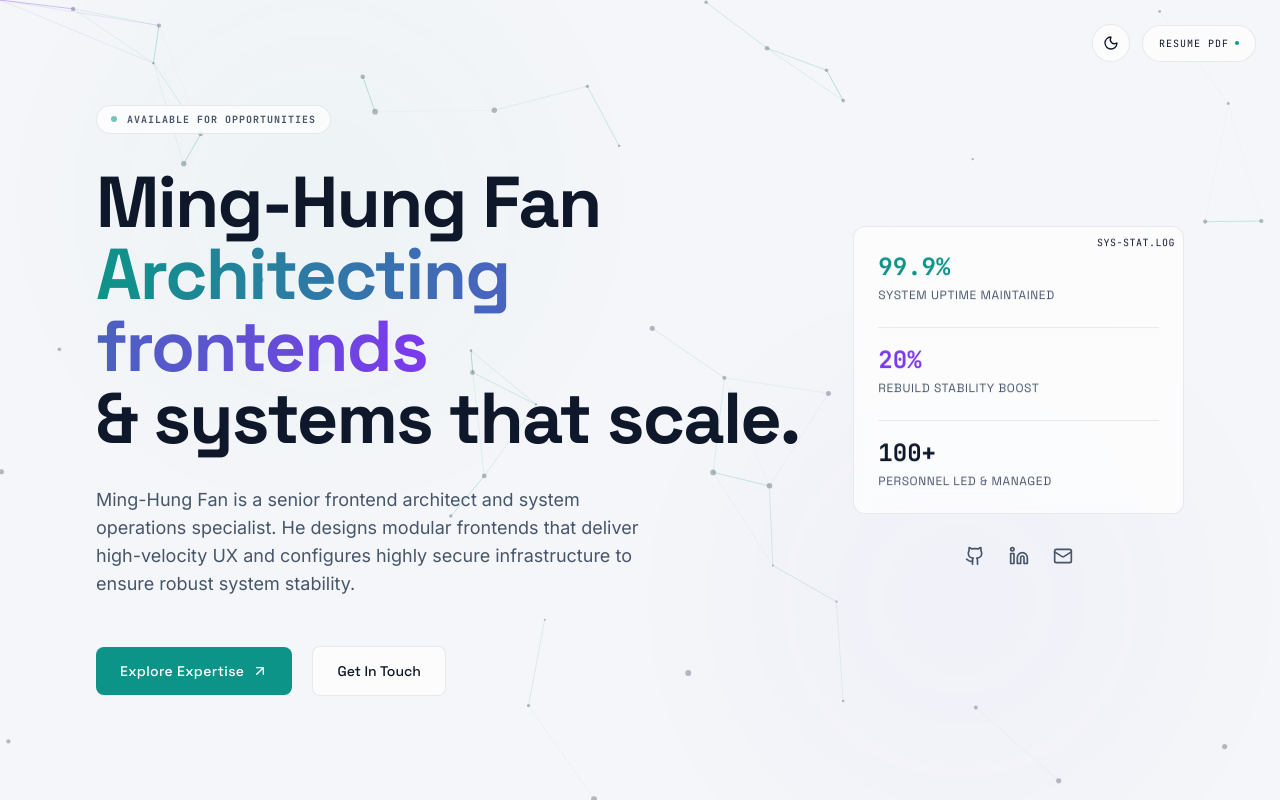
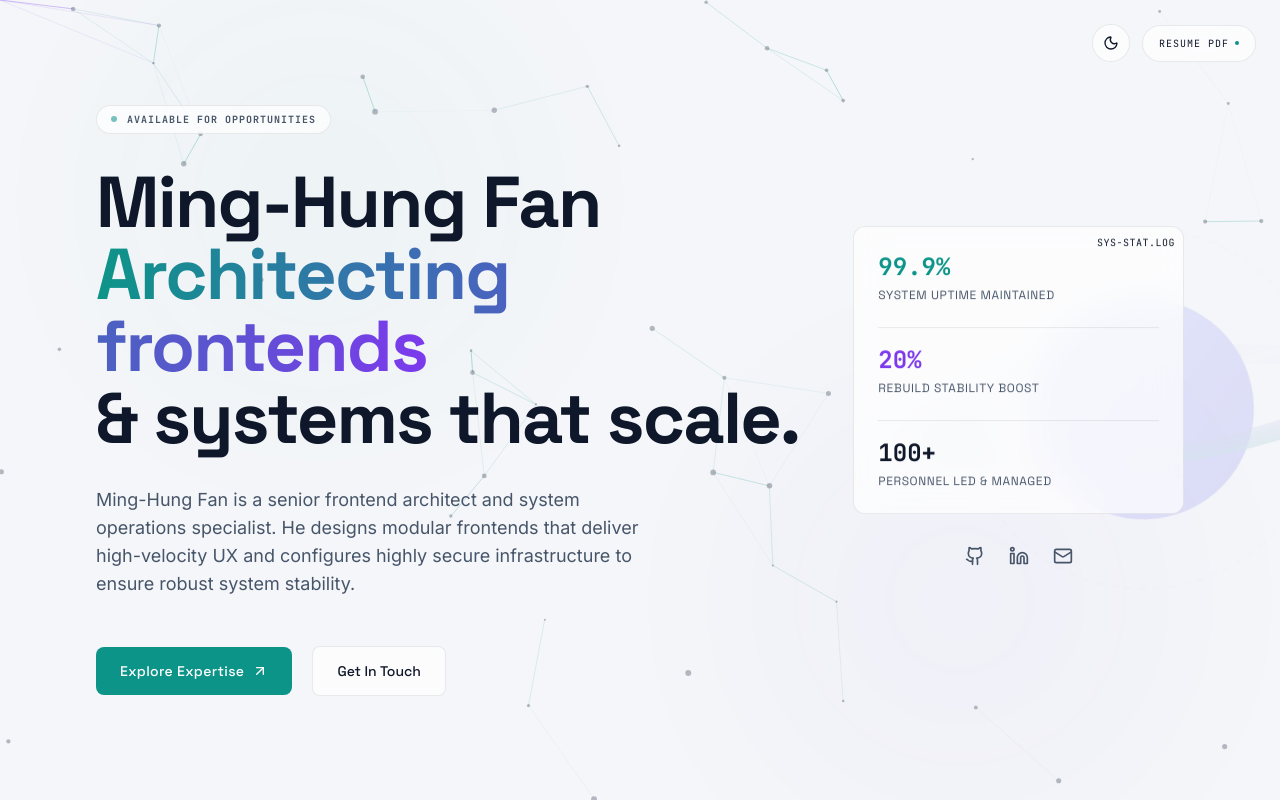
Before and after one commit to akirap3/FanStation, a React (Vite) app: page / in a window 1280 px wide. Both pictures are taken after a click on the button 1111 px from the left and 43 px from the top of the page. Shown: the top 800 px of the page. Built offline with nearby package versions, Linux system fonts and the light colour scheme.

Commit message:
feat: implement animated cosmic planet backgrounds with custom CSS variables and SVG rendering

```diff
--- a/src/App.tsx
+++ b/src/App.tsx
@@ -6,6 +6,20 @@ import Projects from './components/Projects';
 import Footer from './components/Footer';
 import ContactHud from './components/ContactHud';
 import { Sun, Moon } from 'lucide-react';
+
+interface PlanetConfig {
+  id: string;
+  size: number;
+  top: string;
+  left?: string;
+  right?: string;
+  hasRings: boolean;
+  ringAngle: number;
+  hasSatellite?: boolean;
+  gradientType: 'saturn' | 'mars' | 'neptune' | 'jupiter';
+  floatAnim: 'saturn' | 'mars';
+  spinSpeed: number;
+}
 
 export default function App() {
   const [loading, setLoading] = useState(true);
@@ -30,6 +44,67 @@ export default function App() {
     setTheme(nextTheme);
     localStorage.setItem('theme', nextTheme);
   };
+
+  const planets: PlanetConfig[] = [
+    {
+      id: 'saturn-hero',
+      size: 480,
+      top: '4%',
+      right: '-8%',
+      hasRings: true,
+      ringAngle: -15,
+      hasSatellite: true,
+      gradientType: 'saturn',
+      floatAnim: 'saturn',
+      spinSpeed: 160
+    },
+    {
+      id: 'mars-transition',
+      size: 350,
+      top: '26%',
+      left: '-7%',
+      hasRings: false,
+      ringAngle: 25,
+      gradientType: 'mars',
+      floatAnim: 'mars',
+      spinSpeed: 200
+    },
+    {
+      id: 'neptune-skills',
+      size: 420,
+      top: '48%',
+      right: '-10%',
+      hasRings: true,
+      ringAngle: 15,
+      hasSatellite: false,
+      gradientType: 'neptune',
+      floatAnim: 'saturn',
+      spinSpeed: 180
+    },
+    {
+      id: 'jupiter-projects',
+      size: 380,
+      top: '70%',
+      left: '-6%',
+      hasRings: false,
+      ringAngle: -20,
+      gradientType: 'jupiter',
+      floatAnim: 'mars',
+      spinSpeed: 220
+    },
+    {
+      id: 'saturn-footer',
+      size: 440,
+      top: '88%',
+      right: '-8%',
+      hasRings: true,
+      ringAngle: -12,
+      hasSatellite: true,
+      gradientType: 'saturn',
+      floatAnim: 'saturn',
+      spinSpeed: 150
+    }
+  ];
 
   const floatingTags = [
     'Angular 18', 'React 19', 'CCNP Certified', 'Google Gemini',
@@ -170,10 +245,125 @@ export default function App() {
         ) : (
           <motion.main
             key="main"
+            className="relative min-h-screen overflow-hidden"
             initial={{ opacity: 0 }}
             animate={{ opacity: 1 }}
             transition={{ duration: 1.2, ease: [0.16, 1, 0.3, 1] }}
           >
+            {/* Cosmic Background Layer - Large Floating Planets */}
+            <div className="absolute inset-0 w-full h-full pointer-events-none overflow-hidden z-0 select-none">
+              {planets.map((planet) => {
+                const ringGradId = `ring-grad-${planet.id}`;
+                const bodyGradId = `body-grad-${planet.id}`;
+
+                const positionStyle: React.CSSProperties = {
+                  width: `${planet.size}px`,
+                  height: `${planet.size}px`,
+                  top: planet.top,
+                  ...(planet.left ? { left: planet.left } : {}),
+                  ...(planet.right ? { right: planet.right } : {}),
+                };
+
+                return (
+                  <div
+                    key={planet.id}
+                    className={`absolute pointer-events-none select-none opacity-[0.15] dark:opacity-[0.09] ${
+                      planet.floatAnim === 'saturn' ? 'animate-float-saturn' : 'animate-float-mars'
+                    }`}
+                    style={positionStyle}
+                  >
+                    <svg
+                      viewBox="0 0 200 200"
+                      className="w-full h-full"
+                      style={{
+                        transform: `rotate(${planet.ringAngle}deg)`,
+                        animation: `spin-slow ${planet.spinSpeed}s linear infinite`
+                      }}
+                    >
+                      <defs>
+                        <linearGradient id={bodyGradId} x1="0%" y1="0%" x2="100%" y2="100%">
+                          {planet.gradientType === 'saturn' && (
+                            <>
+                              <stop offset="0%" stopColor="var(--saturn-body-start)" />
+                              <stop offset="100%" stopColor="var(--saturn-body-end)" />
+                            </>
+                          )}
+                          {planet.gradientType === 'mars' && (
+                            <>
+                              <stop offset="0%" stopColor="var(--mars-body-start)" />
+                              <stop offset="100%" stopColor="var(--mars-body-end)" />
+                            </>
+                          )}
+                          {planet.gradientType === 'neptune' && (
+                            <>
+                              <stop offset="0%" stopColor="var(--neptune-body-start)" />
+                              <stop offset="100%" stopColor="var(--neptune-body-end)" />
+                            </>
+                          )}
+                          {planet.gradientType === 'jupiter' && (
+                            <>
+                              <stop offset="0%" stopColor="var(--jupiter-body-start)" />
+                              <stop offset="100%" stopColor="var(--jupiter-body-end)" />
+                            </>
+                          )}
+                        </linearGradient>
+
+                        <linearGradient id={ringGradId} x1="0%" y1="0%" x2="100%" y2="100%">
+                          <stop offset="0%" stopColor="var(--saturn-ring-start)" stopOpacity="0.8" />
+                          <stop offset="50%" stopColor="var(--saturn-ring-mid)" stopOpacity="0.1" />
+                          <stop offset="100%" stopColor="var(--saturn-ring-end)" stopOpacity="0.8" />
+                        </linearGradient>
+                      </defs>
+
+                      {/* Back half of the ring */}
+                      {planet.hasRings && (
+                        <path
+                          d="M 10,100 A 90,20 0 0,1 190,100"
+                          fill="none"
+                          stroke={`url(#${ringGradId})`}
+                          strokeWidth="8"
+                          strokeLinecap="round"
+                          opacity="0.35"
+                        />
+                      )}
+
+                      {/* Planet sphere */}
+                      <circle cx="100" cy="100" r="46" fill={`url(#${bodyGradId})`} />
+
+                      {/* Topographic details */}
+                      {(planet.gradientType === 'mars' || planet.gradientType === 'jupiter') && (
+                        <>
+                          <path d="M 58,70 Q 100,77 142,70" fill="none" stroke="var(--mars-stripe)" strokeWidth="1.8" opacity="0.3" strokeLinecap="round" />
+                          <path d="M 54,100 Q 100,109 146,100" fill="none" stroke="var(--mars-stripe)" strokeWidth="2.2" opacity="0.25" strokeLinecap="round" />
+                          <path d="M 58,130 Q 100,137 142,130" fill="none" stroke="var(--mars-stripe)" strokeWidth="1.5" opacity="0.3" strokeLinecap="round" />
+                        </>
+                      )}
+
+                      {/* Front half of the ring */}
+                      {planet.hasRings && (
+                        <path
+                          d="M 190,100 A 90,20 0 0,1 10,100"
+                          fill="none"
+                          stroke={`url(#${ringGradId})`}
+                          strokeWidth="8"
+                          strokeLinecap="round"
+                        />
+                      )}
+
+                      {/* Satellite Orbit Dot */}
+                      {planet.hasSatellite && (
+                        <>
+                          <circle cx="100" cy="100" r="75" fill="none" stroke="var(--border-color)" strokeWidth="0.8" strokeDasharray="3 3" opacity="0.5" />
+                          <circle cx="28" cy="100" r="4.5" fill="var(--accent-cyan)" />
+                          <line x1="28" y1="100" x2="54" y2="100" stroke="var(--border-color)" strokeWidth="0.8" opacity="0.6" />
+                        </>
+                      )}
+                    </svg>
+                  </div>
+                );
+              })}
+            </div>
+
             {/* Global navigation overlay/indicator */}
             <div className="fixed top-6 right-6 z-40 flex items-center gap-3">
               <button
--- a/src/index.css
+++ b/src/index.css
@@ -12,6 +12,20 @@
   --accent-cyan: #0D9488;      /* Accessible Teal/Cyan for light background */
   --accent-violet: #7C3AED;    /* Accessible Violet for light background */
   --accent-cyan-glow: rgba(13, 148, 136, 0.2);
+
+  /* Cosmic Elements */
+  --saturn-body-start: #818CF8;
+  --saturn-body-end: #4F46E5;
+  --saturn-ring-start: #0D9488;
+  --saturn-ring-mid: #7C3AED;
+  --saturn-ring-end: #0D9488;
+  --mars-body-start: #FB7185;
+  --mars-body-end: #E11D48;
+  --mars-stripe: #FFE4E6;
+  --neptune-body-start: #93C5FD;
+  --neptune-body-end: #2563EB;
+  --jupiter-body-start: #D8B4FE;
+  --jupiter-body-end: #7E22CE;
 }
 
 .dark {
@@ -24,6 +38,20 @@
   --accent-cyan: #00F5D4;
   --accent-violet: #9D4EDD;
   --accent-cyan-glow: rgba(0, 245, 212, 0.4);
+
+  /* Cosmic Elements */
+  --saturn-body-start: #6366F1;
+  --saturn-body-end: #1E1B4B;
+  --saturn-ring-start: #00F5D4;
+  --saturn-ring-mid: #9D4EDD;
+  --saturn-ring-end: #00F5D4;
+  --mars-body-start: #F43F5E;
+  --mars-body-end: #4C0519;
+  --mars-stripe: #FDA4AF;
+  --neptune-body-start: #3B82F6;
+  --neptune-body-end: #1D4ED8;
+  --jupiter-body-start: #A855F7;
+  --jupiter-body-end: #581C87;
 }
 
 @layer base {
@@ -184,3 +212,49 @@ dialog[open]::backdrop {
   border-color: var(--accent-cyan);
   box-shadow: 0 0 20px var(--accent-cyan-glow);
 }
+
+/* Planet drifting animations */
+@keyframes spin-slow {
+  from {
+    transform: rotate(0deg);
+  }
+  to {
+    transform: rotate(360deg);
+  }
+}
+
+@keyframes float-saturn {
+  0% {
+    transform: translateY(0px) rotate(-15deg);
+  }
+  50% {
+    transform: translateY(-20px) translateX(10px) rotate(-12deg);
+  }
+  100% {
+    transform: translateY(0px) rotate(-15deg);
+  }
+}
+
+@keyframes float-mars {
+  0% {
+    transform: translateY(0px) rotate(10deg);
+  }
+  50% {
+    transform: translateY(15px) translateX(-8px) rotate(14deg);
+  }
+  100% {
+    transform: translateY(0px) rotate(10deg);
+  }
+}
+
+.animate-float-saturn {
+  animation: float-saturn 24s ease-in-out infinite;
+}
+
+.animate-float-mars {
+  animation: float-mars 30s ease-in-out infinite;
+}
+
+.animate-spin-slow {
+  animation: spin-slow 160s linear infinite;
+}
```
